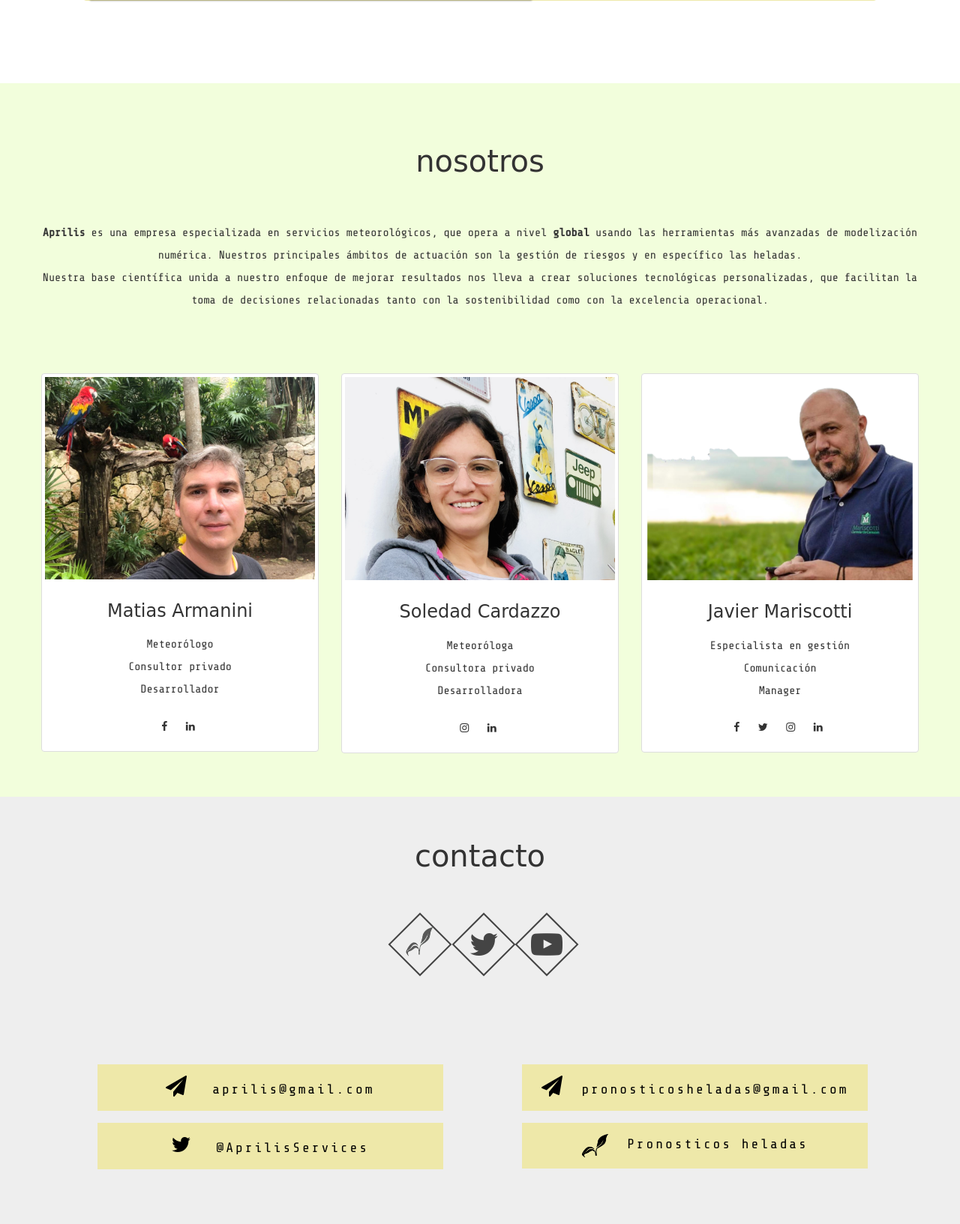
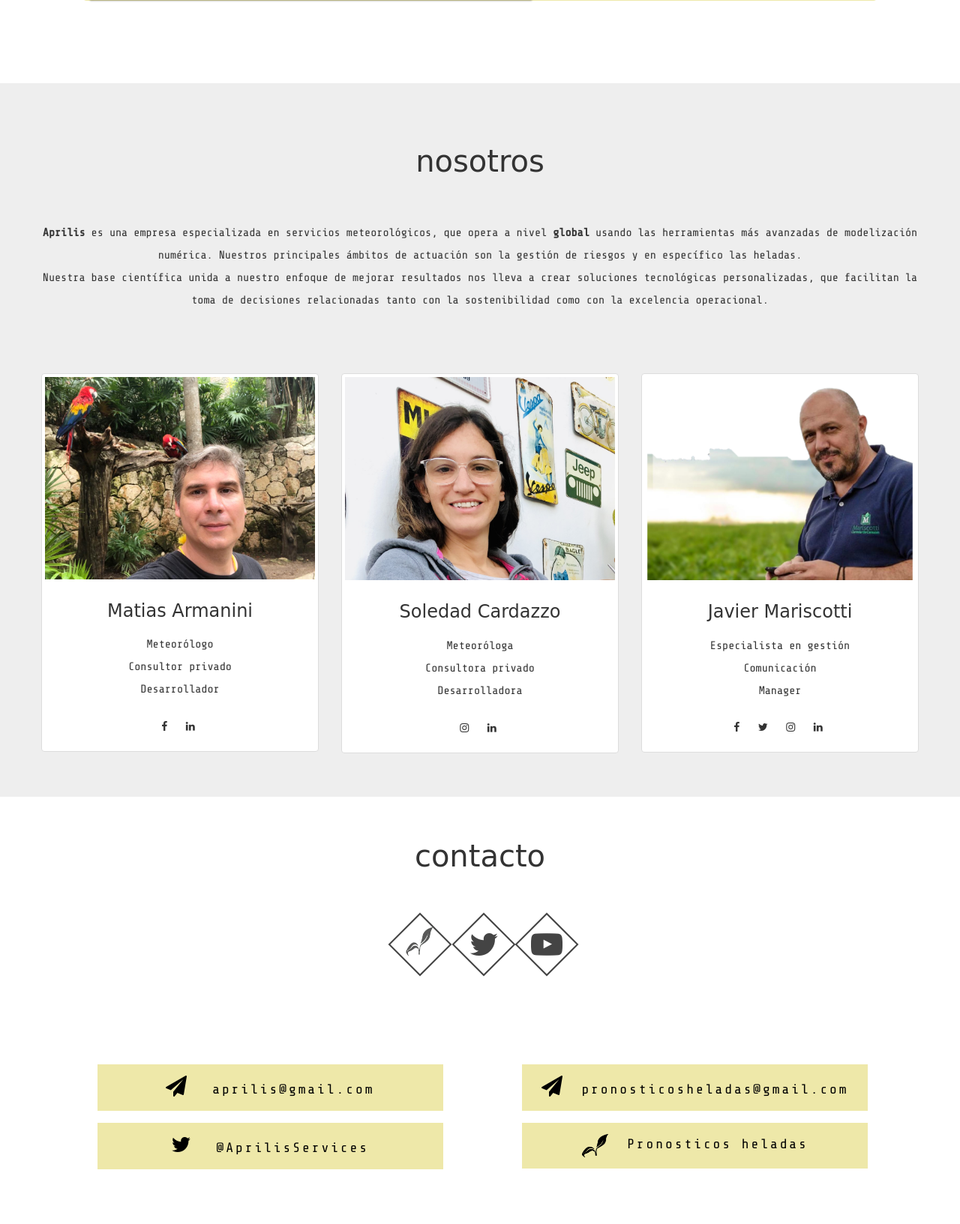
Before and after one commit to solecardazzo/webPage, a PHP site: page / in a window 1280 px wide. Shown: the part 1695-3328 px from the top of the page at 75% size. Run offline with PHP 8.4, Linux system fonts and the light colour scheme; some libraries are stand-ins or nearby versions; some web fonts are replaced.

Commit message:
cambio color fondo

```diff
--- a/css/master.css
+++ b/css/master.css
@@ -276,7 +276,7 @@ nav.navbar {
 
 /*about*/
 .about {
-    background: #f2fedc;
+    background: #eee;
     padding-bottom: 3%;
 }
 .about-content {
@@ -322,7 +322,7 @@ nav.navbar {
     /* vertical-align: baseline; */
 }
 .social-footer {
-    background: #eee;
+    background: #fff;
 }
 .social-footer h2 {
 		font-family: 'Gruppo', cursive;
@@ -371,7 +371,7 @@ nav.navbar {
 
 /*footer*/
 footer {
-    background: #eee;
+    background: #fff;
     background-size: cover;
     color: #000;
 }
```
